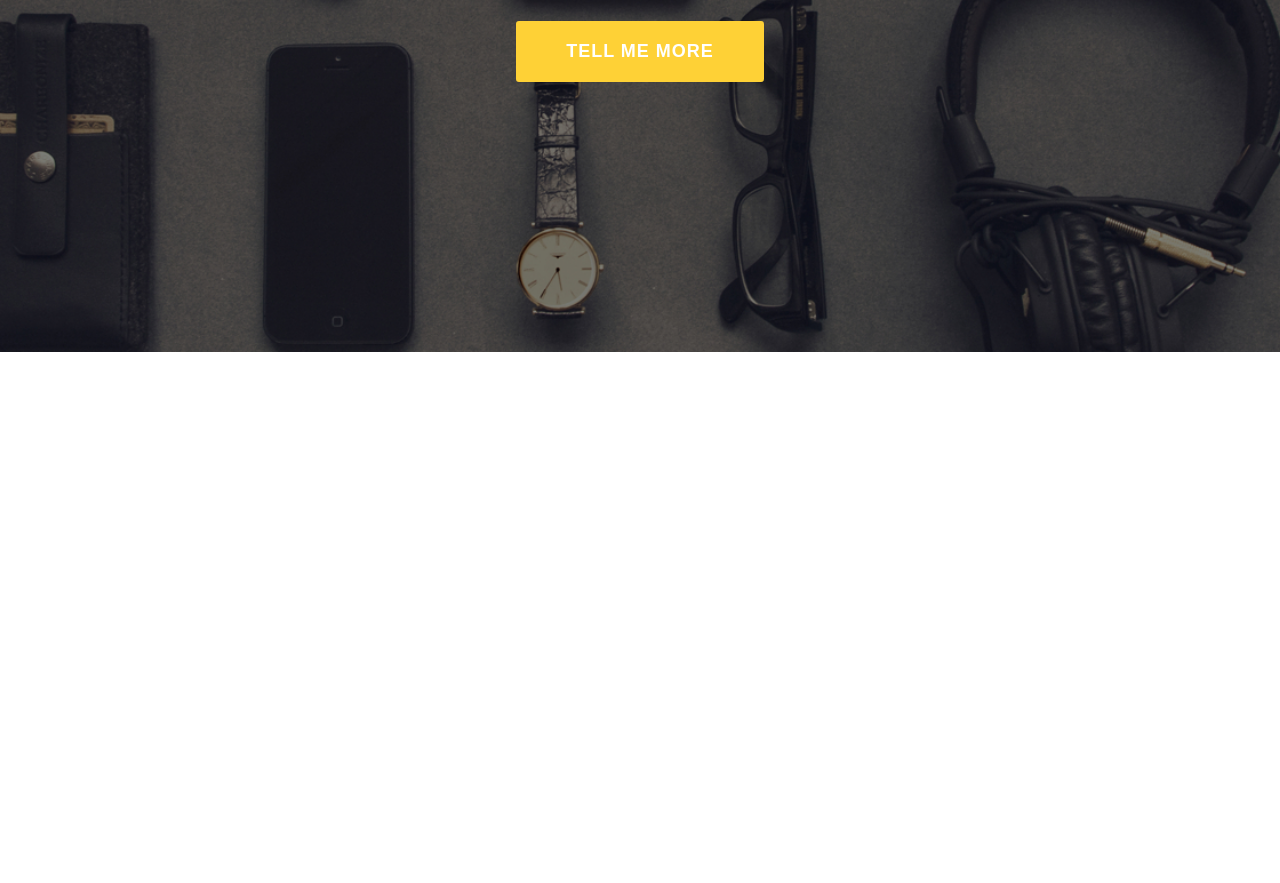
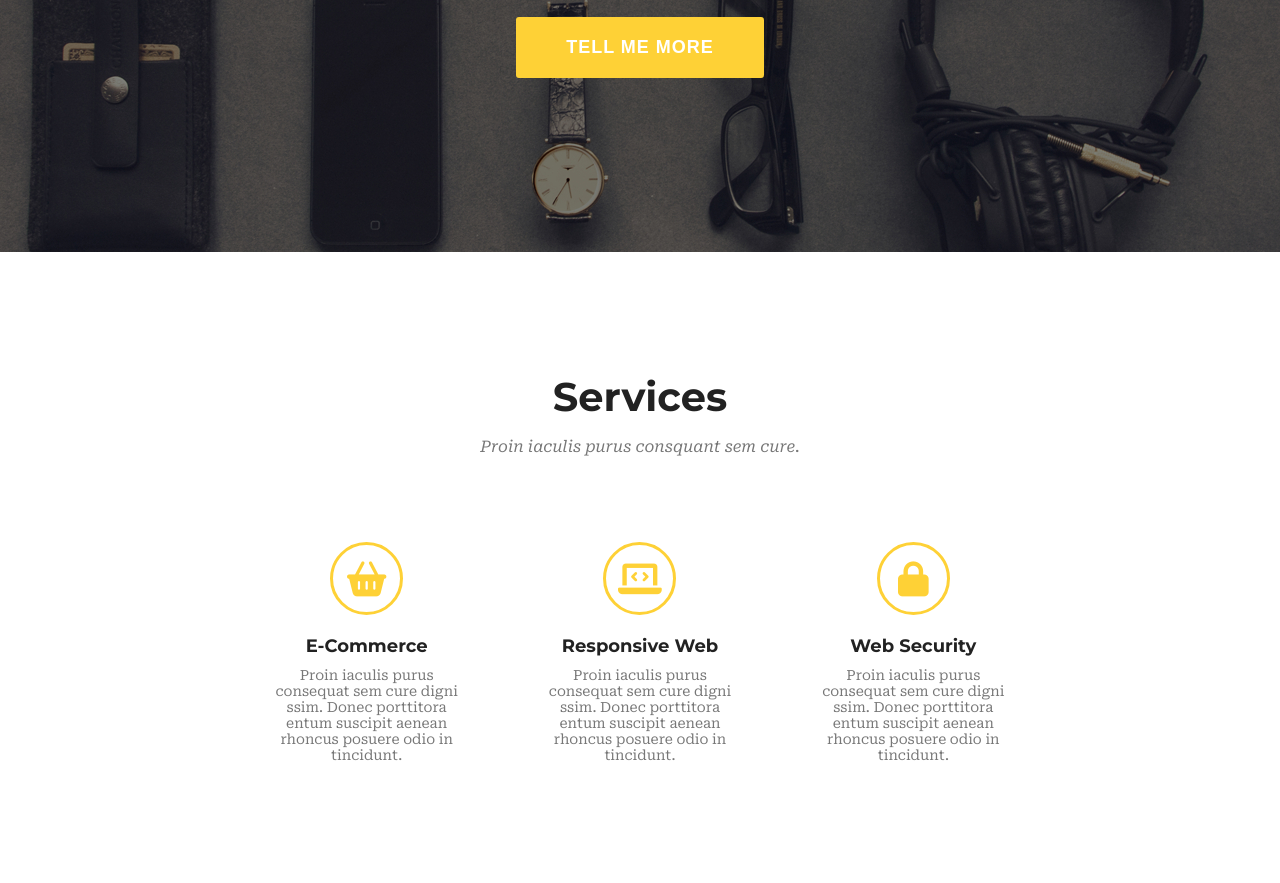
Before and after one commit to Reg-Lukasz/Golden, a website: page index.html in a window 1280 px wide. Shown: the part 448-1331 px from the top of the page. Before the commit the page ends 800 px from the top, so only its background shows below. Drawn offline with Linux system fonts and the light colour scheme.

Commit message:
Add services section html and style

```diff
--- a/index.html
+++ b/index.html
@@ -38,5 +38,40 @@
             </div>
         </div>
     </header>
+    <section class="services">
+        <div class="container">
+            <h1 class="section-title">Services</h1>
+            <p class="section-text">Proin iaculis purus consquant sem cure.</p>
+            <div class="row">
+                <div class="col col-services">
+                    <div class="service-icon">
+                        <i class="fa-solid fa-basket-shopping"></i>
+                    </div>
+                    <h3 class="service-title">E-Commerce</h3>
+                    <p class="service-text">Proin iaculis purus consequat sem cure
+                        digni ssim. Donec porttitora entum suscipit
+                        aenean rhoncus posuere odio in tincidunt.</p>
+                </div>
+                <div class="col col-services">
+                    <div class="service-icon">
+                        <i class="fa-solid fa-laptop-code"></i>
+                    </div>
+                    <h3 class="service-title">Responsive Web</h3>
+                    <p class="service-text">Proin iaculis purus consequat sem cure
+                        digni ssim. Donec porttitora entum suscipit
+                        aenean rhoncus posuere odio in tincidunt.</p>
+                </div>
+                <div class="col col-services">
+                    <div class="service-icon">
+                        <i class="fa-solid fa-lock"></i>
+                    </div>
+                    <h3 class="service-title">Web Security</h3>
+                    <p class="service-text">Proin iaculis purus consequat sem cure
+                        digni ssim. Donec porttitora entum suscipit
+                        aenean rhoncus posuere odio in tincidunt.</p>
+                </div>
+            </div>
+        </div>
+    </section>
 </body>
 </html>
--- a/sass/style.scss
+++ b/sass/style.scss
@@ -21,7 +21,21 @@ body {
 }
 
 section {
-    padding: 100px 0;
+    padding: 120px 0;
+}
+
+.section-title {
+    font-size: 40px;
+    color: #222222;
+    text-align: center;
+    margin: 0;
+}
+
+.section-text {
+    font-size: 16px;
+    font-family: $font-submain;
+    font-style: italic;
+    text-align: center;
 }
 
 a {
@@ -29,9 +43,8 @@ a {
 }
 
 .container {
-    max-width: 1470px;
     margin: 0 auto;
-    padding: 0 90px;
+    padding: 0 230px;
 }
 
 .row {
@@ -88,7 +101,7 @@ a {
 /* Header */
 
 .header {
-    height: 100vh;
+    height: 700px;
     background-image: url(../images/header-bg.jpg);
     background-repeat: no-repeat, repeat;
     background-position: center;
@@ -96,7 +109,7 @@ a {
 }
 
 .header-inner {
-    height: 100vh;
+    height: 700px;
     display: flex;
     flex-direction: column;
     justify-content: center;
@@ -140,3 +153,42 @@ a {
 .header-button:hover {
     background: $color-submain;
 }
+
+/* Services */
+
+.col-services {
+    display: flex;
+    flex-direction: column;
+    align-items: center;
+    justify-content: center;
+    text-align: center;
+    margin-top: 70px;
+}
+
+.service-icon {
+    display: flex;
+    align-items: center;
+    justify-content: center;
+    padding: 30px;
+    width: 73px;
+    height: 73px;
+    border: 3px solid $color-main;
+    border-radius: 50%;
+
+    i {
+        font-size: 35px;
+        color: $color-main;
+    }
+}
+
+.service-title {
+    color: #222222;
+    font-size: 18px;
+    margin: 20px 0 10px 0;
+}
+
+.service-text {
+    font-family: $font-submain;
+    width: 75%;
+    margin: 0;
+}
```
Also changed, not shown: css/style.css, 1 other file.
